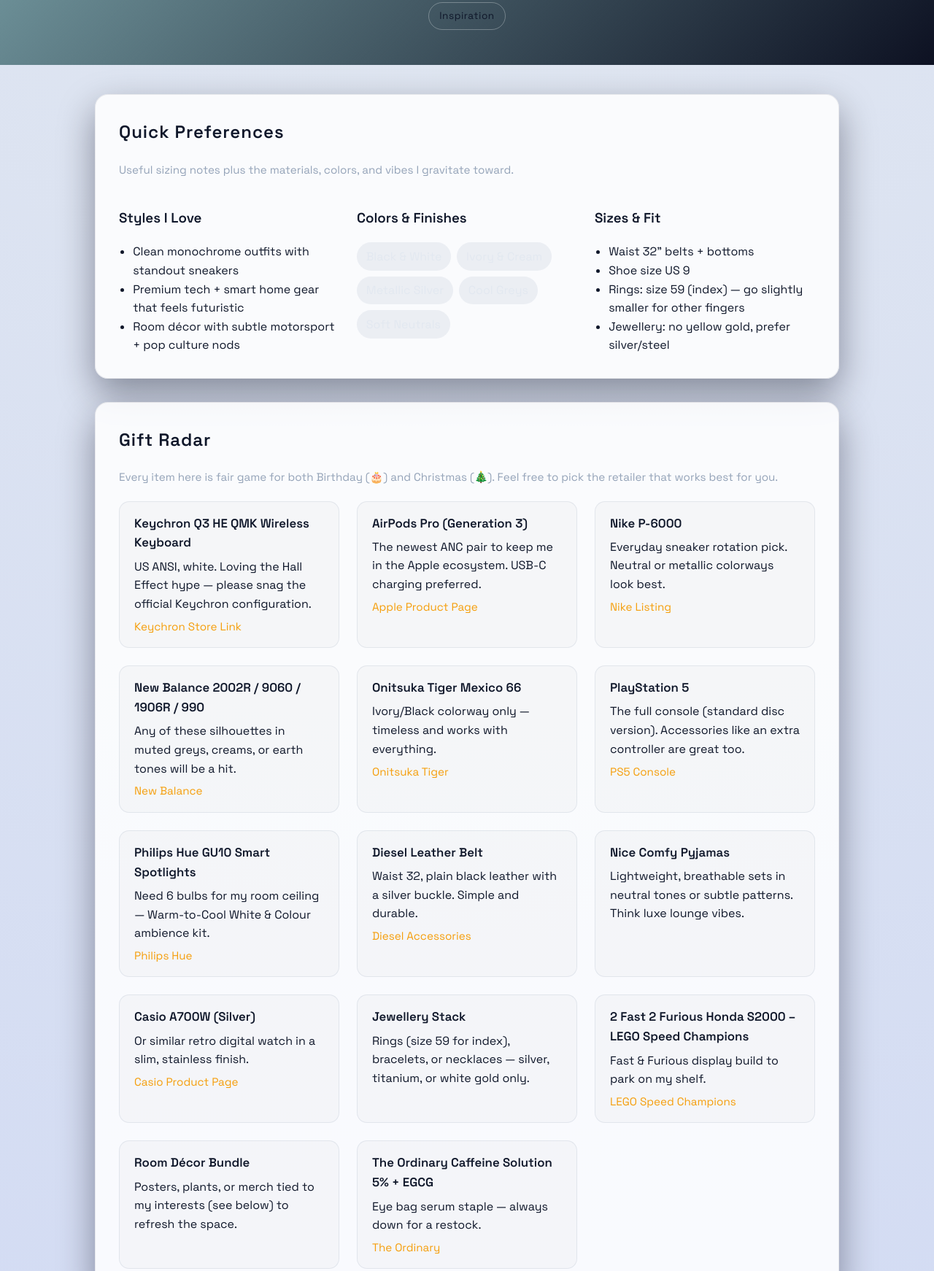
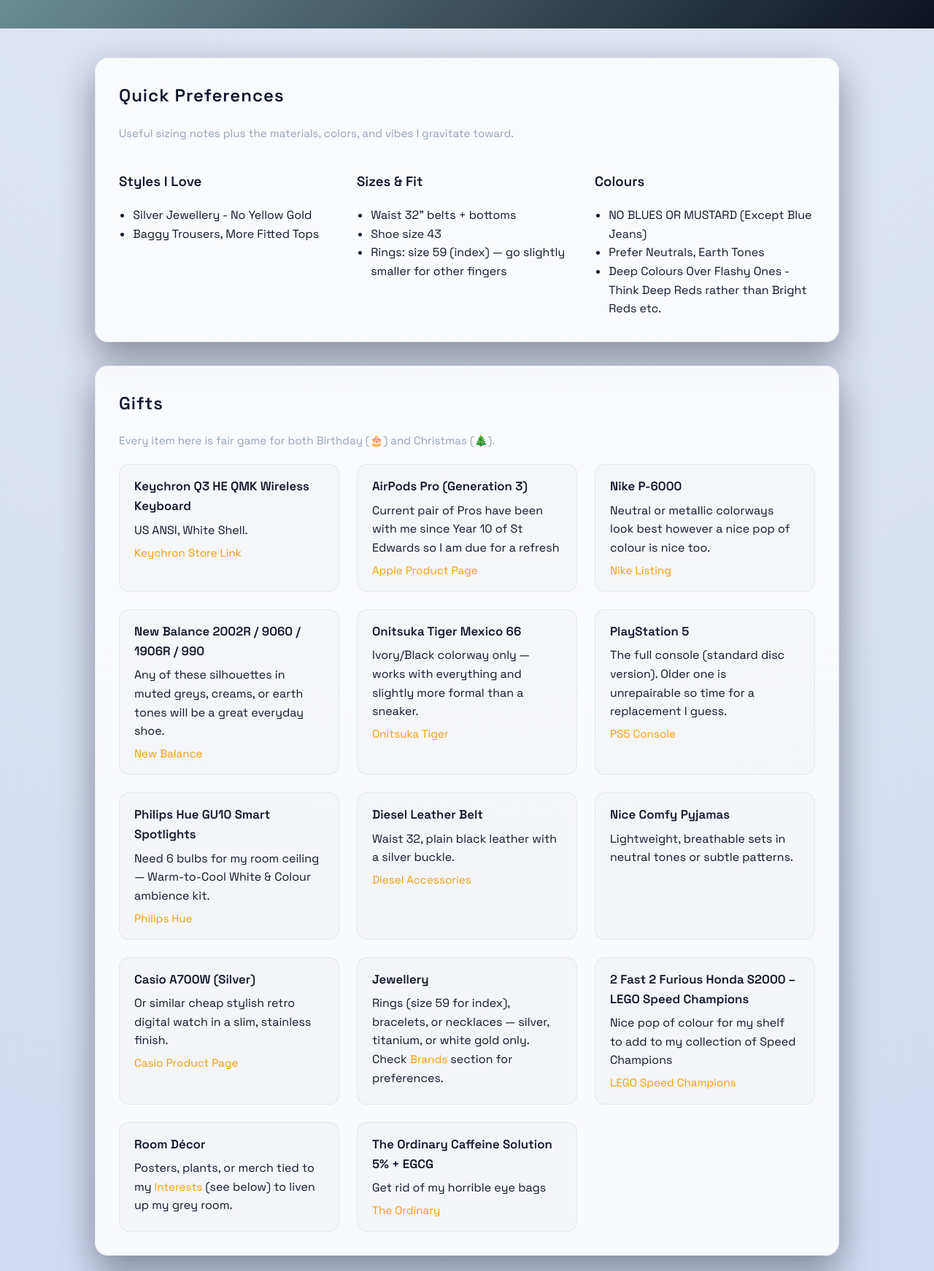
Before and after one commit to Luke-Cam/wishlist, a plain HTML site: page index.html in a window 1280 px wide. Shown: the part 464-2206 px from the top of the page at 73% size. Drawn offline with Linux system fonts and the light colour scheme.

Commit message:
amendments

```diff
--- a/index.html
+++ b/index.html
@@ -184,16 +184,15 @@
 </head>
 <body>
     <header>
-        <p class="badge">Birthday • Christmas • Anytime surprises</p>
-        <h1>My Gift HQ</h1>
-        <p>Curated picks and quick references so you can confidently shop for something I’ll genuinely use. Every item below is something I’m actively eyeing for 2024 celebrations.</p>
+        <p class="badge">Birthday • Christmas</p>
+        <h1>Luke'S 2025 Gift Wishlist</h1>
+        <p>Curated picks and quick references so you can confidently shop for something I’ll genuinely use. Every item below is something I’m actively eyeing or genuinely need.</p>
         <nav class="anchor-nav" aria-label="Wishlist sections">
             <a href="#preferences">Preferences</a>
-            <a href="#gift-radar">Gift Radar</a>
+            <a href="#gifts">Gifts</a>
             <a href="#interests">Interests</a>
             <a href="#brands">Brands</a>
             <a href="#extras">Helpful Extras</a>
-            <a href="#inspiration">Inspiration</a>
         </nav>
     </header>
 
@@ -205,65 +204,61 @@
                 <div>
                     <h3>Styles I Love</h3>
                     <ul>
-                        <li>Clean monochrome outfits with standout sneakers</li>
-                        <li>Premium tech + smart home gear that feels futuristic</li>
-                        <li>Room décor with subtle motorsport + pop culture nods</li>
-                    </ul>
-                </div>
-                <div>
-                    <h3>Colors & Finishes</h3>
-                    <ul class="list-chips">
-                        <li>Black & White</li>
-                        <li>Ivory & Cream</li>
-                        <li>Metallic Silver</li>
-                        <li>Cool Greys</li>
-                        <li>Soft Neutrals</li>
+                        <li>Silver Jewellery - No Yellow Gold</li>
+                        <li>Baggy Trousers, More Fitted Tops</li>
                     </ul>
                 </div>
                 <div>
                     <h3>Sizes & Fit</h3>
                     <ul>
                         <li>Waist 32" belts + bottoms</li>
-                        <li>Shoe size US 9</li>
+                        <li>Shoe size 43</li>
                         <li>Rings: size 59 (index) — go slightly smaller for other fingers</li>
-                        <li>Jewellery: no yellow gold, prefer silver/steel</li>
+                    </ul>
+                </div>
+                <div>
+                    <h3>Colours</h3>
+                    <ul>
+                        <li>NO BLUES OR MUSTARD (Except Blue Jeans)</li>
+                        <li>Prefer Neutrals, Earth Tones</li>
+                        <li>Deep Colours Over Flashy Ones - Think Deep Reds rather than Bright Reds etc.</li>
                     </ul>
                 </div>
             </div>
         </section>
 
-        <section id="gift-radar">
-            <h2>Gift Radar</h2>
-            <p class="tagline">Every item here is fair game for both Birthday (🎂) and Christmas (🎄). Feel free to pick the retailer that works best for you.</p>
+        <section id="gifts">
+            <h2>Gifts</h2>
+            <p class="tagline">Every item here is fair game for both Birthday (🎂) and Christmas (🎄).</p>
             <div class="grid">
                 <article class="gift-card">
                     <strong>Keychron Q3 HE QMK Wireless Keyboard</strong>
-                    <span>US ANSI, white. Loving the Hall Effect hype — please snag the official Keychron configuration.</span>
+                    <span>US ANSI, White Shell.</span>
                     <a href="https://keychron.de/products/keychron-q3-he-qmk-wireless-custom-keyboard-us-ansi-layout?variant=43071562317961" target="_blank" rel="noopener">Keychron Store Link</a>
                 </article>
                 <article class="gift-card">
                     <strong>AirPods Pro (Generation 3)</strong>
-                    <span>The newest ANC pair to keep me in the Apple ecosystem. USB-C charging preferred.</span>
+                    <span>Current pair of Pros have been with me since Year 10 of St Edwards so I am due for a refresh</span>
                     <a href="https://www.apple.com/airpods-pro/" target="_blank" rel="noopener">Apple Product Page</a>
                 </article>
                 <article class="gift-card">
                     <strong>Nike P-6000</strong>
-                    <span>Everyday sneaker rotation pick. Neutral or metallic colorways look best.</span>
+                    <span>Neutral or metallic colorways look best however a nice pop of colour is nice too.</span>
                     <a href="https://www.nike.com/t/p-6000-shoes" target="_blank" rel="noopener">Nike Listing</a>
                 </article>
                 <article class="gift-card">
                     <strong>New Balance 2002R / 9060 / 1906R / 990</strong>
-                    <span>Any of these silhouettes in muted greys, creams, or earth tones will be a hit.</span>
+                    <span>Any of these silhouettes in muted greys, creams, or earth tones will be a great everyday shoe.</span>
                     <a href="https://www.newbalance.com/" target="_blank" rel="noopener">New Balance</a>
                 </article>
                 <article class="gift-card">
                     <strong>Onitsuka Tiger Mexico 66</strong>
-                    <span>Ivory/Black colorway only — timeless and works with everything.</span>
+                    <span>Ivory/Black colorway only — works with everything and slightly more formal than a sneaker.</span>
                     <a href="https://www.onitsukatiger.com" target="_blank" rel="noopener">Onitsuka Tiger</a>
                 </article>
                 <article class="gift-card">
                     <strong>PlayStation 5</strong>
-                    <span>The full console (standard disc version). Accessories like an extra controller are great too.</span>
+                    <span>The full console (standard disc version). Older one is unrepairable so time for a replacement I guess.</span>
                     <a href="https://direct.playstation.com/en-us/buy-consoles/playstation5-console" target="_blank" rel="noopener">PS5 Console</a>
                 </article>
                 <article class="gift-card">
@@ -273,34 +268,34 @@
                 </article>
                 <article class="gift-card">
                     <strong>Diesel Leather Belt</strong>
-                    <span>Waist 32, plain black leather with a silver buckle. Simple and durable.</span>
+                    <span>Waist 32, plain black leather with a silver buckle.</span>
                     <a href="https://global.diesel.com/en/accessories/" target="_blank" rel="noopener">Diesel Accessories</a>
                 </article>
                 <article class="gift-card">
                     <strong>Nice Comfy Pyjamas</strong>
-                    <span>Lightweight, breathable sets in neutral tones or subtle patterns. Think luxe lounge vibes.</span>
+                    <span>Lightweight, breathable sets in neutral tones or subtle patterns.</span>
                 </article>
                 <article class="gift-card">
                     <strong>Casio A700W (Silver)</strong>
-                    <span>Or similar retro digital watch in a slim, stainless finish.</span>
+                    <span>Or similar cheap stylish retro digital watch in a slim, stainless finish.</span>
                     <a href="https://www.casio.com/us/watches/casio/product.A700W-1ACF/" target="_blank" rel="noopener">Casio Product Page</a>
                 </article>
                 <article class="gift-card">
-                    <strong>Jewellery Stack</strong>
-                    <span>Rings (size 59 for index), bracelets, or necklaces — silver, titanium, or white gold only.</span>
+                    <strong>Jewellery</strong>
+                    <span>Rings (size 59 for index), bracelets, or necklaces — silver, titanium, or white gold only. Check <a href="#brands">Brands</a> section for preferences.</span>
                 </article>
                 <article class="gift-card">
                     <strong>2 Fast 2 Furious Honda S2000 – LEGO Speed Champions</strong>
-                    <span>Fast & Furious display build to park on my shelf.</span>
+                    <span>Nice pop of colour for my shelf to add to my collection of Speed Champions</span>
                     <a href="https://www.lego.com/en-us/themes/speed-champions" target="_blank" rel="noopener">LEGO Speed Champions</a>
                 </article>
                 <article class="gift-card">
-                    <strong>Room Décor Bundle</strong>
-                    <span>Posters, plants, or merch tied to my interests (see below) to refresh the space.</span>
+                    <strong>Room Décor</strong>
+                    <span>Posters, plants, or merch tied to my <a href="#interests">Interests</a> (see below) to liven up my grey room.</span>
                 </article>
                 <article class="gift-card">
                     <strong>The Ordinary Caffeine Solution 5% + EGCG</strong>
-                    <span>Eye bag serum staple — always down for a restock.</span>
+                    <span>Get rid of my horrible eye bags</span>
                     <a href="https://theordinary.com/en-us/the-ordinary-caffeine-solution-5-egcg-100426.html" target="_blank" rel="noopener">The Ordinary</a>
                 </article>
             </div>
@@ -364,12 +359,6 @@
                 </div>
             </div>
         </section>
-
-        <section id="inspiration">
-            <h2>Need Inspiration?</h2>
-            <p>When in doubt, think of experiences (concerts, food tours, racing simulators) or custom touches like curated playlists and framed prints. Anything that leans into smart tech, sneakers, or sleek décor will land perfectly.</p>
-            <p>Thanks for checking the list and keeping surprises fun!</p>
-        </section>
     </main>
 </body>
 </html>
```
